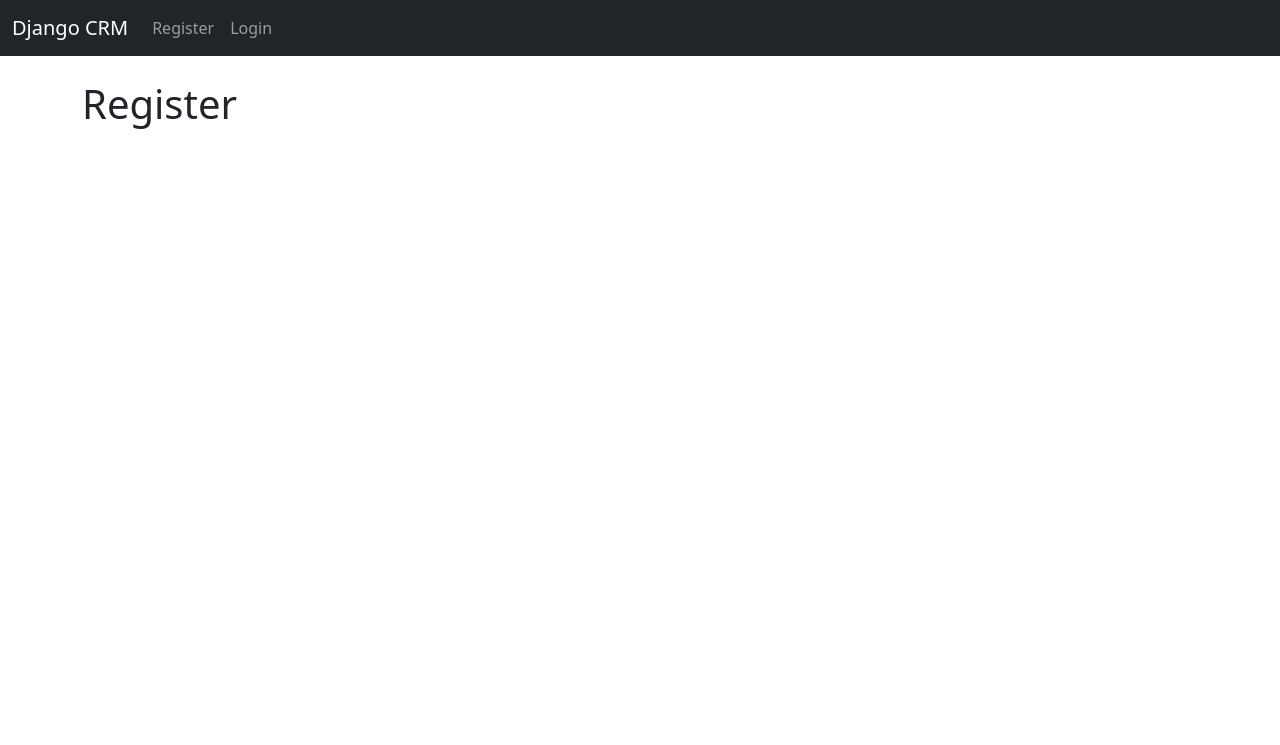
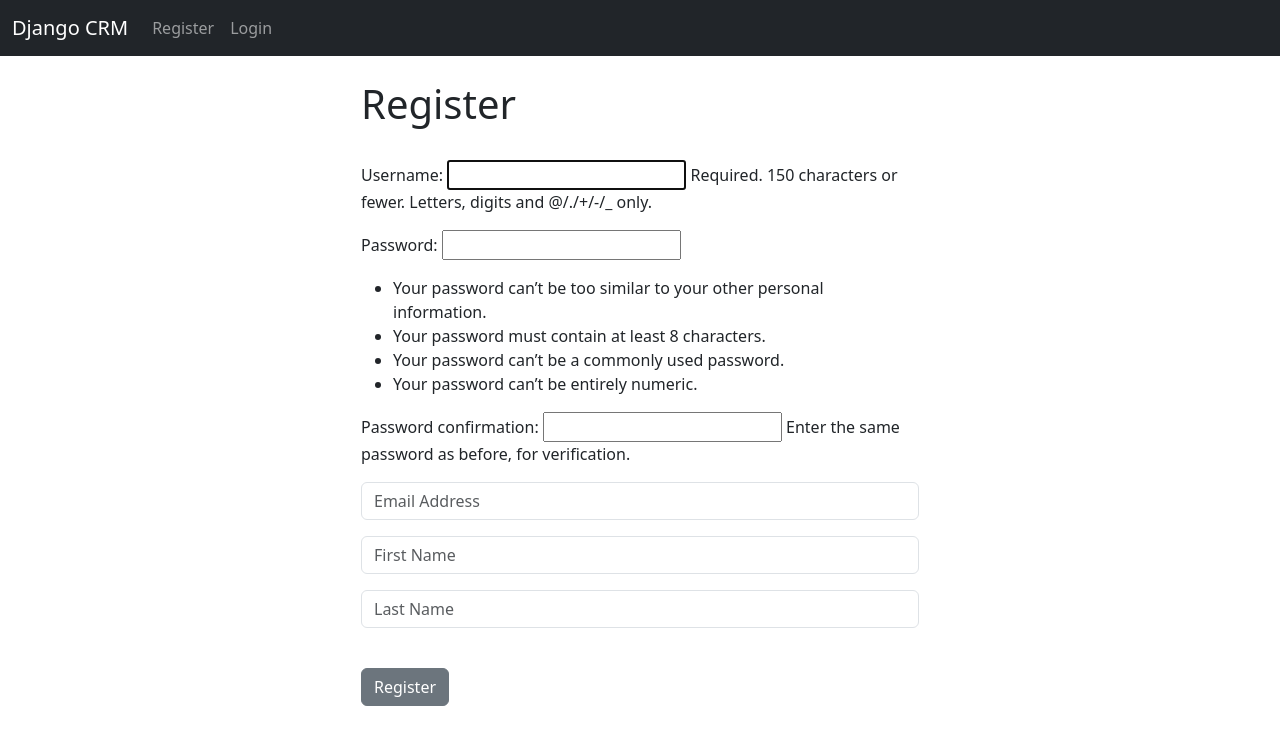
Before and after one commit to 343taskmaster/django-cpm, a Django app: page /register/ in a window 1280 px wide. Shown: the top 745 px of the page. Run offline with Django 4.2, Linux system fonts and the light colour scheme.

Commit message:
registration2 complete

```diff
--- a/website/forms.py
+++ b/website/forms.py
@@ -4,9 +4,9 @@ from django import forms
 
 
 class SignUpForm(UserCreationForm):
-    email = forms.EmailField(Label="", widget=forms.TextInput(attrs={'class':'form-control','placeholder':'Email Address '}))
-    first_name = forms.CharField(Label="", max_length="30", widget=forms.TextInput(attrs={'class':'form-control','placeholder':'First Name '}))
-    last_name = forms.CharField(Label="", max_length="30", widget=forms.TextInput(attrs={'class':'form-control','placeholder':';Last Name '}))
+    email = forms.EmailField(label="", widget=forms.TextInput(attrs={'class':'form-control','placeholder':'Email Address '}))
+    first_name = forms.CharField(label="", max_length="30", widget=forms.TextInput(attrs={'class':'form-control','placeholder':'First Name '}))
+    last_name = forms.CharField(label="", max_length="30", widget=forms.TextInput(attrs={'class':'form-control','placeholder':'Last Name '}))
 
 class Meta:
     model = User
--- a/website/templates/register.html
+++ b/website/templates/register.html
@@ -2,7 +2,33 @@
 
 {% block content %}
 
+<div class="col-md-6 offset-md-3">
 <h1>Register</h1>
+<br/>
+<form method="POST" action="">
+    {% csrf_token %}
+
+    {% if form.errors %}
+			<div class="alert alert-warning alert-dismissible fade show" role="alert">
+			  Your Form Has Errors
+			  {% for field in form %}
+			  	{% if field.errors %}
+			  		{{ field.errors }}
+			  	{% endif %}
+			  {% endfor %}
+			  <button type="button" class="btn-close" data-bs-dismiss="alert" aria-label="Close"></button>
+			</div>
+		{% endif %}
+
+
+    {{ form.as_p }}
+    <br/>
+
+    <button type="submit" class="btn btn-secondary">Register</button>
+    </form>
+
+</div>
+
 
 
 {% endblock %}
--- a/website/views.py
+++ b/website/views.py
@@ -1,6 +1,7 @@
 from django.shortcuts import render, redirect
 from django.contrib.auth import authenticate, login, logout
 from django.contrib import messages
+from .forms import SignUpForm
 
 # Create your views here.
 def home(request):
@@ -27,4 +28,19 @@ def logout_user(request):
     return redirect('home')
 
 def register_user(request):
-    return render(request, 'register.html',{})
+    if request.method == 'POST':
+        form = SignUpForm(request.POST)
+        if form.is_valid():
+            form.save()
+        #Authenticate and login
+        username = form.cleaned_data['username']
+        password = form.cleaned_data['password1']
+        user = authenticate(username=username, password=password)
+        login(request, user)
+        messages.success(request, "You have succesfully Registered Welcome !")
+        return redirect('home')
+
+    else:
+        form = SignUpForm()
+        return render(request, 'register.html',{'form':form})
+    return render(request, 'register.html',{'form':form})
```
